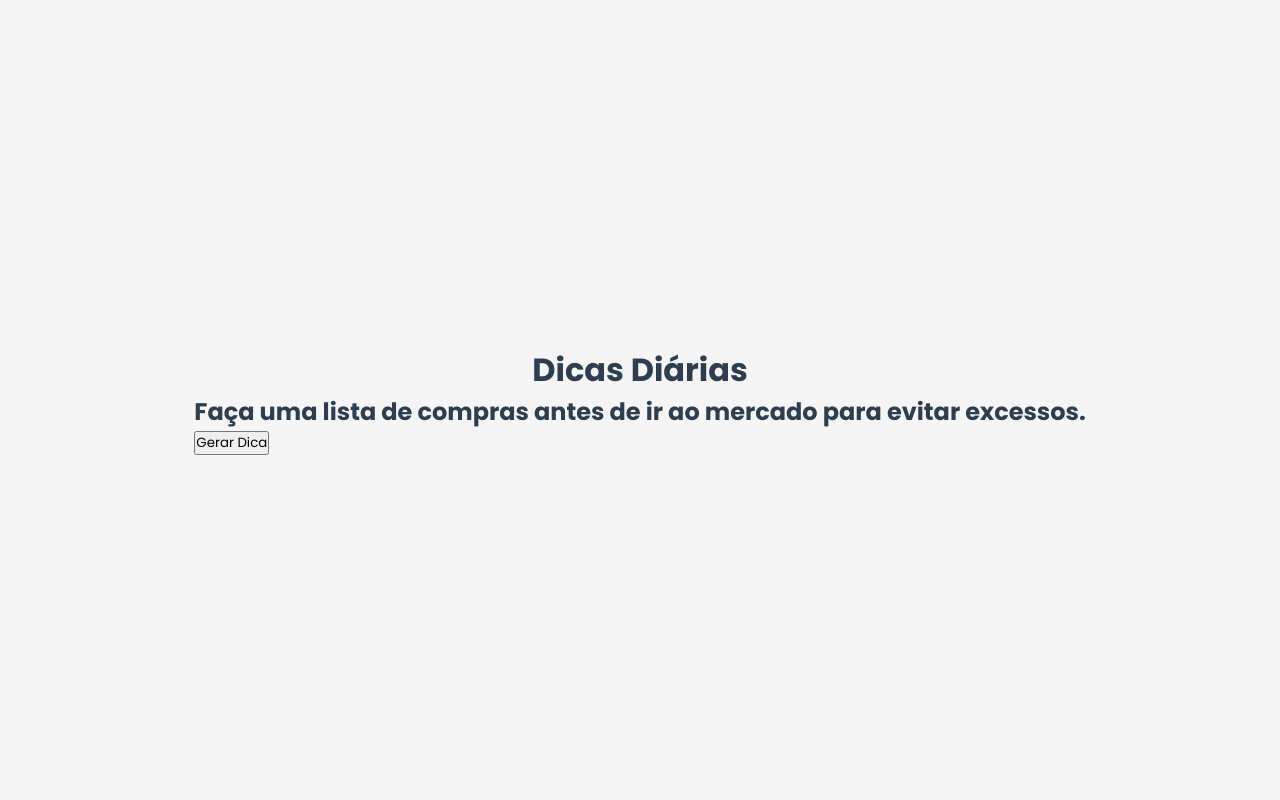
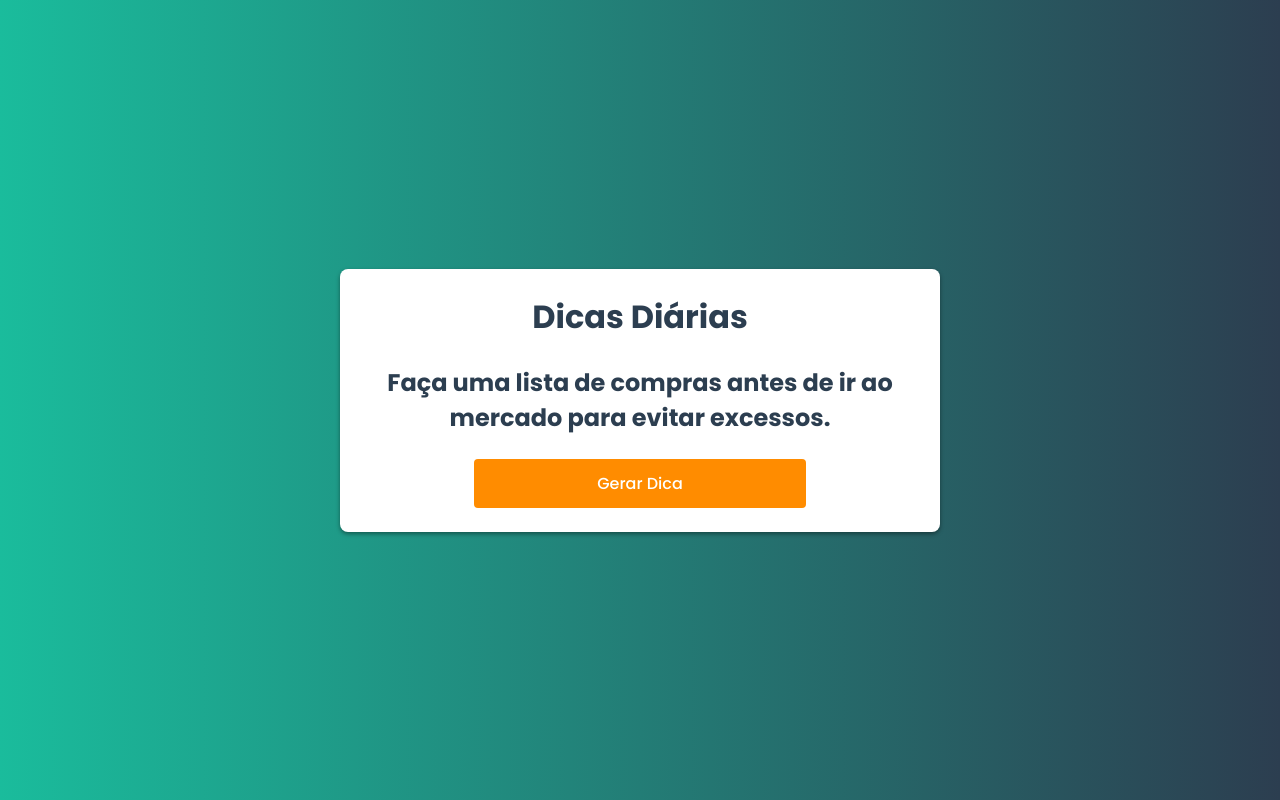
Before and after one commit to joseisaacpy/projeto-dicas-diaria, a plain HTML site: page index.html in a window 1280 px wide. Drawn offline with Linux system fonts and the light colour scheme.

Commit message:
style: Adiciona estilo ao botão.

```diff
--- a/css/style.css
+++ b/css/style.css
@@ -19,14 +19,60 @@
   font-family: "Poppins", sans-serif;
 }
 
+/* html */
+html {
+  font-size: 16px;
+}
+
 /* body */
 body {
+  font-size: 1rem;
   min-height: 100vh;
   /* flex */
   display: flex;
   align-items: center;
   justify-content: center;
   flex-direction: column;
-  background-color: var(--cor-fundo);
+  /* background-color: var(--cor-destaque); */
+  background: linear-gradient(to right, var(--cor-destaque), var(--cor-texto));
   color: var(--cor-texto);
 }
+
+/* main */
+main {
+  /* flex */
+  display: flex;
+  align-items: center;
+  justify-content: center;
+  flex-direction: column;
+  padding: 1.5rem;
+  gap: 1.5rem;
+  background-color: var(--cor-cabecalho);
+  border-radius: 8px;
+  box-shadow: 0 2px 4px rgba(0, 0, 0, 0.4);
+  max-width: 600px;
+  margin: 1.5rem;
+  text-align: center;
+}
+
+/* button */
+button {
+  padding: 0.75rem 1.5rem;
+  border: none;
+  border-radius: 4px;
+  background-color: var(--cor-botao);
+  color: var(--cor-cabecalho);
+  font-size: 1rem;
+  font-weight: 500;
+  cursor: pointer;
+  width: 60%;
+  transition: all 0.3s ease;
+}
+
+button:hover {
+  background-color: var(--cor-botao-hover);
+}
+
+button:active {
+  transform: scale(0.95);
+}
--- a/index.html
+++ b/index.html
@@ -8,13 +8,11 @@
     <link rel="stylesheet" href="./css/style.css" />
   </head>
   <body>
-    <!-- header -->
-    <header>
-      <h1>Dicas Diárias</h1>
-    </header>
     <!-- main -->
     <main>
-      <!-- titulo -->
+      <!-- titulo principal -->
+      <h1>Dicas Diárias</h1>
+      <!-- titulo da dica -->
       <h2 id="dica-do-dia"></h2>
       <!-- botão -->
       <button id="gerar-dica">Gerar Dica</button>
```
